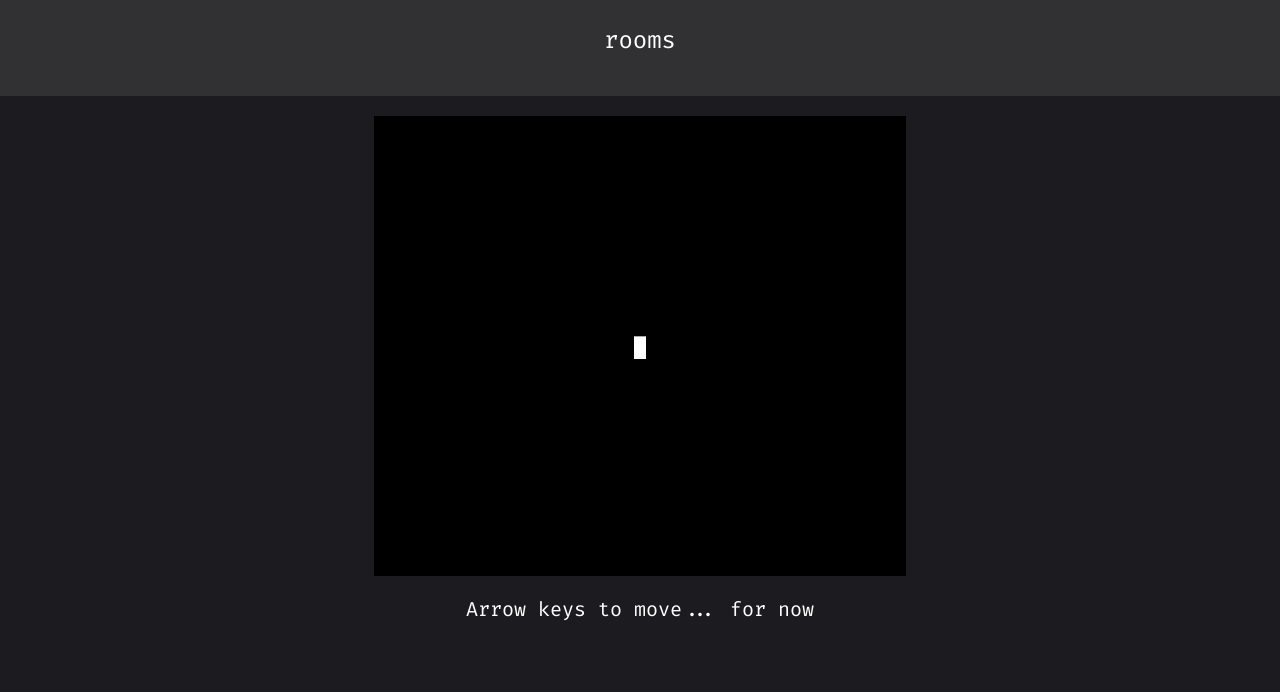
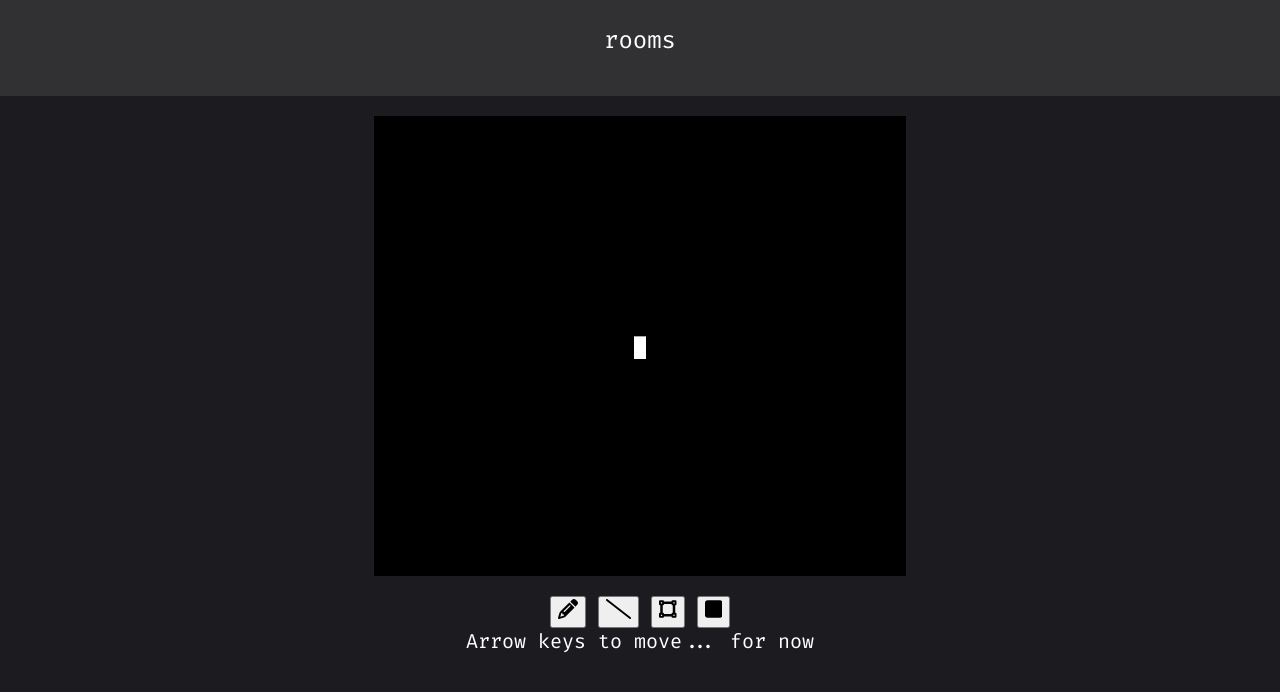
Before and after one commit to n1colassilva/rooms, a website: page index.html in a window 1280 px wide. Drawn offline with Linux system fonts and the light colour scheme.

Commit message:
started work on da editor buttons
Signed-off-by: Nícolas Sousa <nicolassilva0109@gmail.com>

```diff
--- a/index.html
+++ b/index.html
@@ -14,6 +14,36 @@
 	<div id="field-wrapper">
 		<main id="game-field" tabindex="0"></main>
 	</div>
+	<div id="editor">
+		<button>
+			<svg xmlns="http://www.w3.org/2000/svg" height="1em"
+				viewBox="0 0 512 512"><!--! Font Awesome Free 6.4.0 by @fontawesome - https://fontawesome.com License - https://fontawesome.com/license (Commercial License) Copyright 2023 Fonticons, Inc. -->
+				<path
+					d="M410.3 231l11.3-11.3-33.9-33.9-62.1-62.1L291.7 89.8l-11.3 11.3-22.6 22.6L58.6 322.9c-10.4 10.4-18 23.3-22.2 37.4L1 480.7c-2.5 8.4-.2 17.5 6.1 23.7s15.3 8.5 23.7 6.1l120.3-35.4c14.1-4.2 27-11.8 37.4-22.2L387.7 253.7 410.3 231zM160 399.4l-9.1 22.7c-4 3.1-8.5 5.4-13.3 6.9L59.4 452l23-78.1c1.4-4.9 3.8-9.4 6.9-13.3l22.7-9.1v32c0 8.8 7.2 16 16 16h32zM362.7 18.7L348.3 33.2 325.7 55.8 314.3 67.1l33.9 33.9 62.1 62.1 33.9 33.9 11.3-11.3 22.6-22.6 14.5-14.5c25-25 25-65.5 0-90.5L453.3 18.7c-25-25-65.5-25-90.5 0zm-47.4 168l-144 144c-6.2 6.2-16.4 6.2-22.6 0s-6.2-16.4 0-22.6l144-144c6.2-6.2 16.4-6.2 22.6 0s6.2 16.4 0 22.6z" />
+			</svg>
+		</button>
+		<button>
+			<svg xmlns="http://www.w3.org/2000/svg" height="1em"
+				viewBox="0 0 640 512"><!--! Font Awesome Free 6.4.0 by @fontawesome - https://fontawesome.com License - https://fontawesome.com/license (Commercial License) Copyright 2023 Fonticons, Inc. -->
+				<path
+					d="M5.1 9.2C13.3-1.2 28.4-3.1 38.8 5.1l592 464c10.4 8.2 12.3 23.3 4.1 33.7s-23.3 12.3-33.7 4.1L9.2 42.9C-1.2 34.7-3.1 19.6 5.1 9.2z" />
+			</svg>
+		</button>
+		<button>
+			<svg xmlns="http://www.w3.org/2000/svg" height="1em"
+				viewBox="0 0 448 512"><!--! Font Awesome Free 6.4.0 by @fontawesome - https://fontawesome.com License - https://fontawesome.com/license (Commercial License) Copyright 2023 Fonticons, Inc. -->
+				<path
+					d="M368 80h32v32H368V80zM352 32c-17.7 0-32 14.3-32 32H128c0-17.7-14.3-32-32-32H32C14.3 32 0 46.3 0 64v64c0 17.7 14.3 32 32 32V352c-17.7 0-32 14.3-32 32v64c0 17.7 14.3 32 32 32H96c17.7 0 32-14.3 32-32H320c0 17.7 14.3 32 32 32h64c17.7 0 32-14.3 32-32V384c0-17.7-14.3-32-32-32V160c17.7 0 32-14.3 32-32V64c0-17.7-14.3-32-32-32H352zM96 160c17.7 0 32-14.3 32-32H320c0 17.7 14.3 32 32 32V352c-17.7 0-32 14.3-32 32H128c0-17.7-14.3-32-32-32V160zM48 400H80v32H48V400zm320 32V400h32v32H368zM48 112V80H80v32H48z" />
+			</svg>
+		</button>
+		<button>
+			<svg xmlns="http://www.w3.org/2000/svg" height="1em"
+				viewBox="0 0 448 512"><!--! Font Awesome Free 6.4.0 by @fontawesome - https://fontawesome.com License - https://fontawesome.com/license (Commercial License) Copyright 2023 Fonticons, Inc. -->
+				<path
+					d="M0 96C0 60.7 28.7 32 64 32H384c35.3 0 64 28.7 64 64V416c0 35.3-28.7 64-64 64H64c-35.3 0-64-28.7-64-64V96z" />
+			</svg>
+		</button>
+	</div>
 	<footer>Arrow keys to move... for now</footer>
 </body>
 <script src="javascript/classes.js"></script>
```
